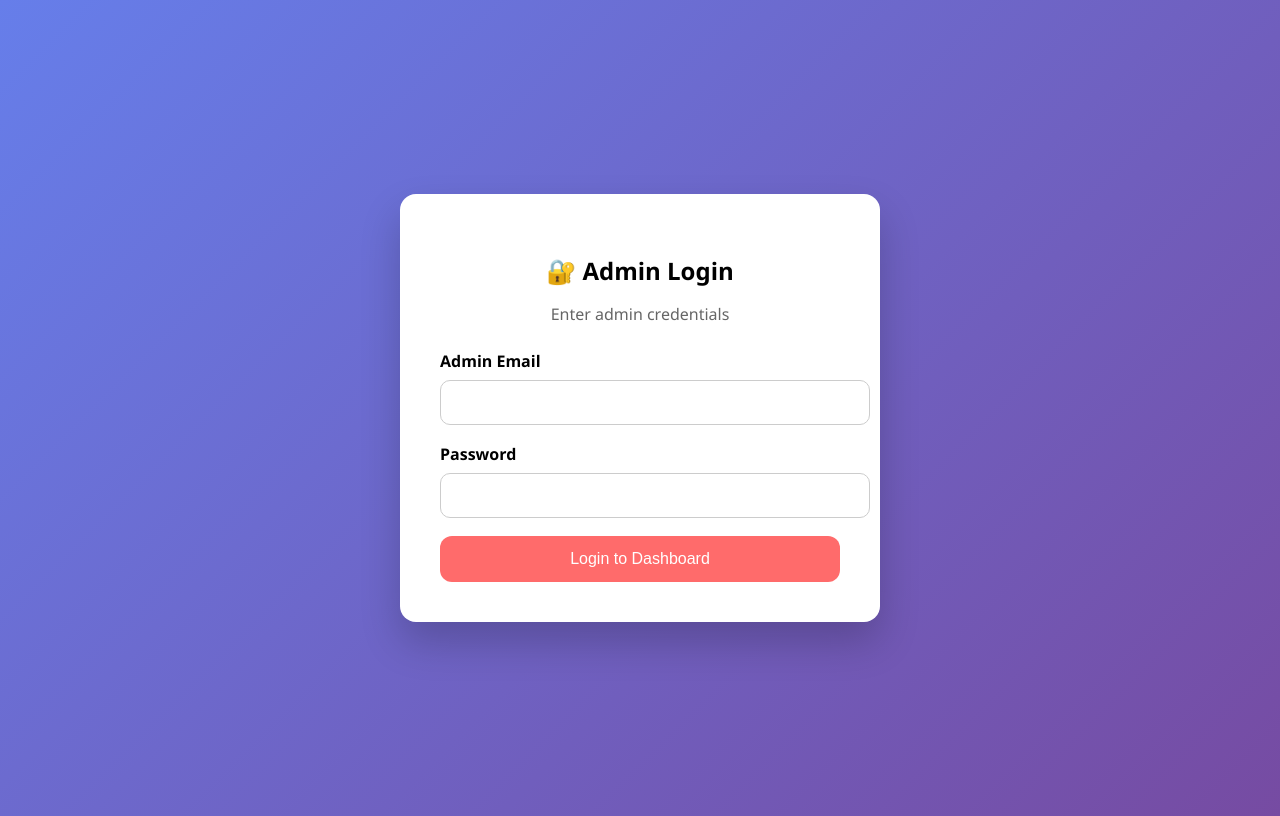
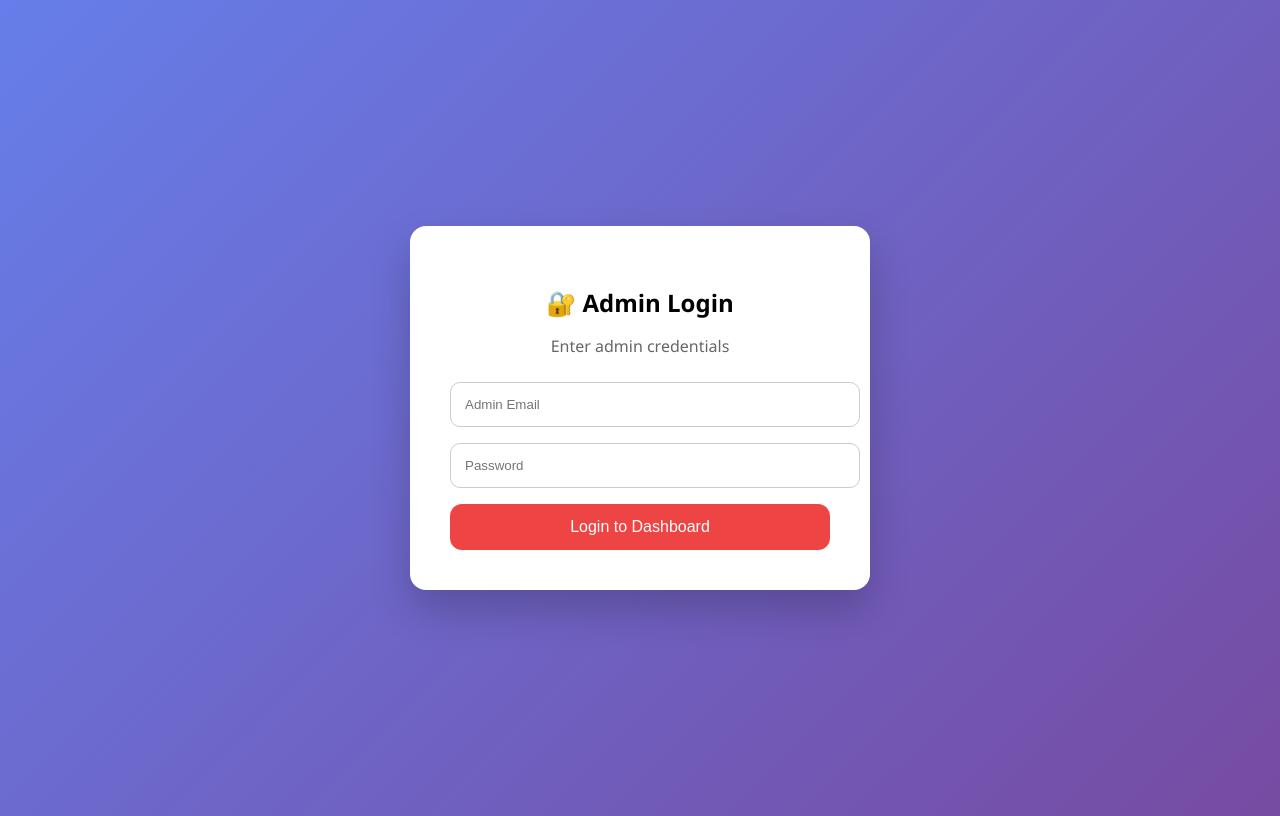
Before and after one commit to Varshanila/aws-project-ai-driven-personalized-marketing-platform, a Flask app: page /admin_login in a window 1280 px wide. Run offline with Flask 3, Linux system fonts and the light colour scheme.

Commit message:
Update admin_login.html

```diff
--- a/templates/admin_login.html
+++ b/templates/admin_login.html
@@ -3,74 +3,52 @@
 <head>
 <meta charset="UTF-8">
 <title>Admin Login</title>
-    <meta name="viewport" content="width=device-width, initial-scale=1.0">
-
 <style>
-        body {
-            font-family: 'Segoe UI', Tahoma, sans-serif;
-            background: linear-gradient(135deg, #667eea, #764ba2);
-            height: 100vh;
-            display: flex;
-            align-items: center;
-            justify-content: center;
+body{
+    font-family:'Segoe UI',sans-serif;
+    background:linear-gradient(135deg,#667eea,#764ba2);
+    height:100vh;
+    display:flex;
+    justify-content:center;
+    align-items:center;
 }
-        .card {
-            background: white;
-            padding: 40px;
-            border-radius: 16px;
-            width: 100%;
-            max-width: 400px;
-            box-shadow: 0 20px 40px rgba(0,0,0,0.2);
+.box{
+    background:white;
+    padding:40px;
+    border-radius:16px;
+    width:380px;
+    box-shadow:0 20px 40px rgba(0,0,0,.2);
 }
-        h2 {
-            text-align: center;
-            margin-bottom: 10px;
+h2{text-align:center;margin-bottom:10px}
+p{text-align:center;color:#666;margin-bottom:25px}
+input{
+    width:100%;
+    padding:14px;
+    margin-bottom:16px;
+    border-radius:10px;
+    border:1px solid #ccc;
 }
-        p {
-            text-align: center;
-            color: #666;
-            margin-bottom: 25px;
-        }
-        label {
-            font-weight: 600;
-        }
-        input {
-            width: 100%;
-            padding: 14px;
-            margin-top: 8px;
-            margin-bottom: 18px;
-            border-radius: 10px;
-            border: 1px solid #ccc;
-        }
-        button {
-            width: 100%;
-            padding: 14px;
-            background: #ff6b6b;
-            color: white;
-            border: none;
-            border-radius: 12px;
-            font-size: 16px;
-            cursor: pointer;
-        }
-        button:hover {
-            background: #ee5a52;
+button{
+    width:100%;
+    padding:14px;
+    background:#ef4444;
+    border:none;
+    color:white;
+    font-size:16px;
+    border-radius:12px;
+    cursor:pointer;
 }
 </style>
 </head>
 <body>
 
-<div class="card">
+<div class="box">
     <h2>🔐 Admin Login</h2>
     <p>Enter admin credentials</p>
 
-    <!-- 🔴 DO NOT ADD JAVASCRIPT -->
     <form method="POST" action="/api/admin-login-submit">
-        <label>Admin Email</label>
-        <input type="email" name="adminEmail" required>
-
-        <label>Password</label>
-        <input type="password" name="adminPassword" required>
-
+        <input type="email" name="adminEmail" placeholder="Admin Email" required>
+        <input type="password" name="adminPassword" placeholder="Password" required>
         <button type="submit">Login to Dashboard</button>
     </form>
 </div>
```
Lines whose indentation alone changed are shown as unchanged.
